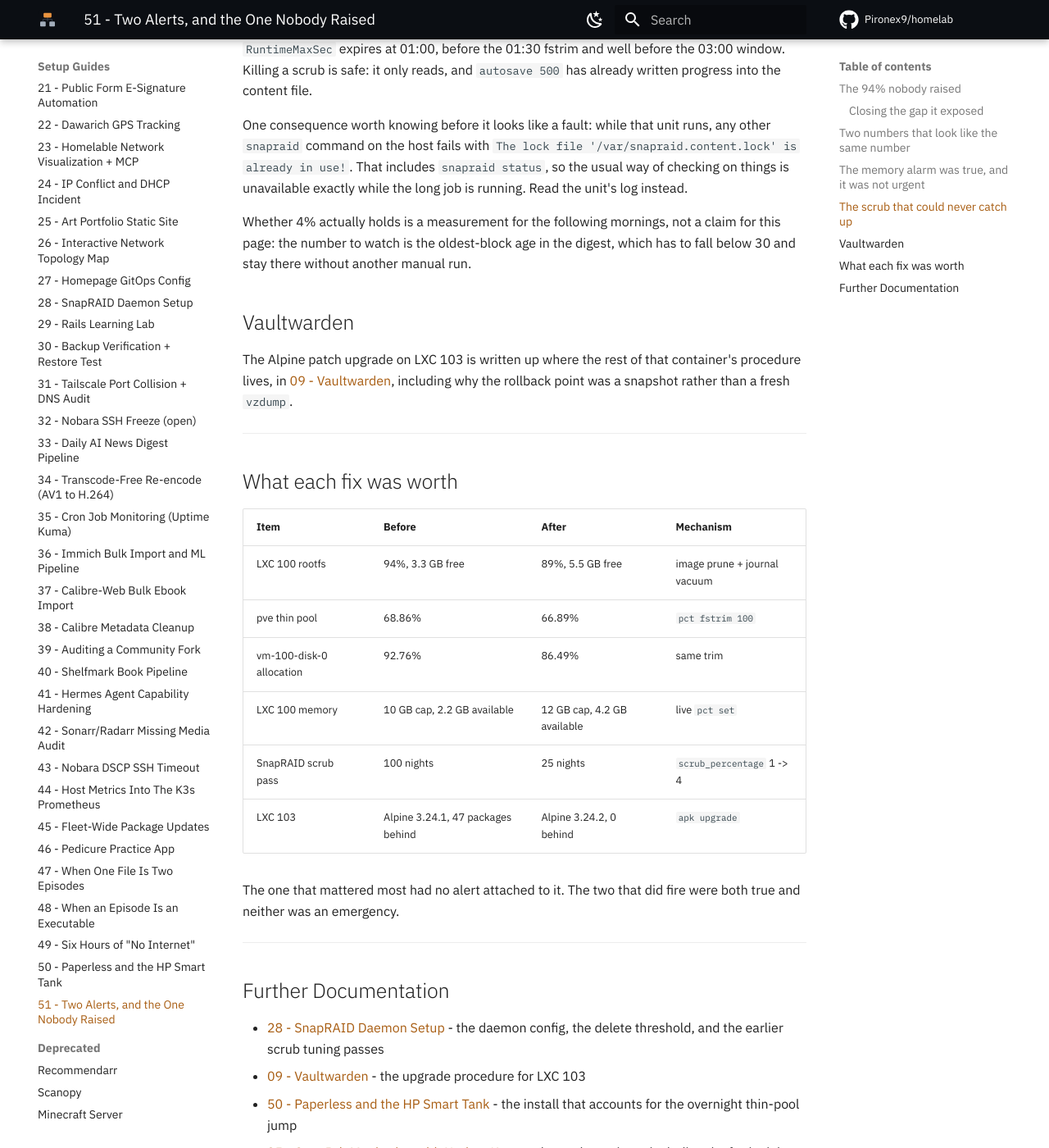
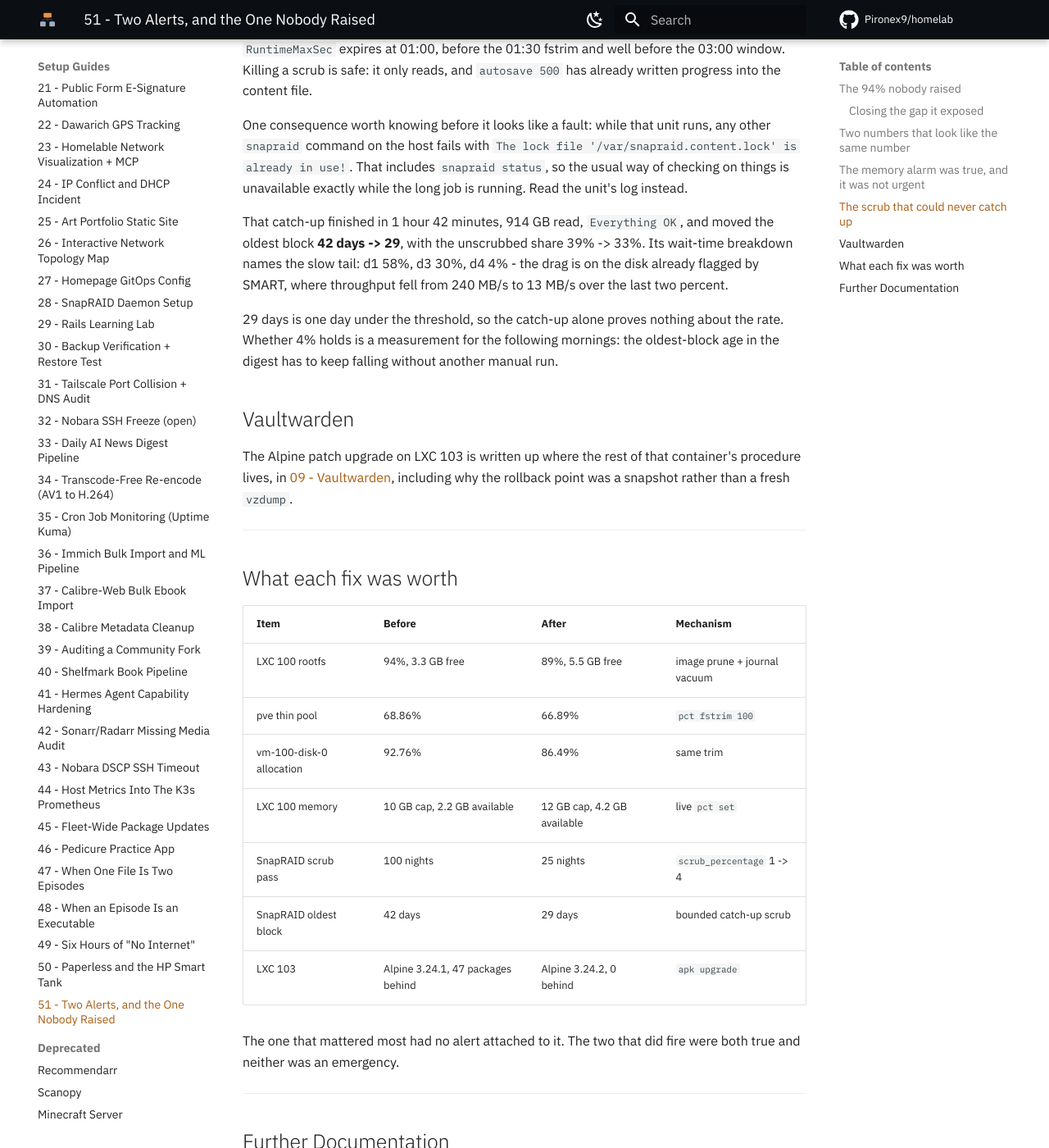
Before and after one commit to Pironex9/homelab, an MkDocs documentation site: the page built from docs/proxmox/51_Two_Alerts_And_The_One_Nobody_Raised.md, in a window 1280 px wide and 1400 px high, scrolled down 4413 px. Shown: the whole window at 82% size. Built offline with MkDocs 1.6.1 and Material for MkDocs 9.7.7, drawn with Linux system fonts in a browser that asks for light colours; comment, search, counter and statistics services are not loaded.

Commit message:
docs(snapraid): the catch-up moved the oldest block 42 days to 29
914 GB in 1h42m, Everything OK, unscrubbed share 39% to 33%. The wait-time
breakdown puts the slow tail on d1, the disk SMART already flagged, where
throughput fell from 240 MB/s to 13 MB/s over the last two percent.

One day under the 30-day threshold proves nothing about the rate; that shows up
in the following mornings' digests.

```diff
--- a/docs/proxmox/51_Two_Alerts_And_The_One_Nobody_Raised.md
+++ b/docs/proxmox/51_Two_Alerts_And_The_One_Nobody_Raised.md
@@ -220,9 +220,14 @@ other `snapraid` command on the host fails with `The lock file
 usual way of checking on things is unavailable exactly while the long job is running. Read
 the unit's log instead.
 
-Whether 4% actually holds is a measurement for the following mornings, not a claim for
-this page: the number to watch is the oldest-block age in the digest, which has to fall
-below 30 and stay there without another manual run.
+That catch-up finished in 1 hour 42 minutes, 914 GB read, `Everything OK`, and moved the
+oldest block **42 days -> 29**, with the unscrubbed share 39% -> 33%. Its wait-time
+breakdown names the slow tail: d1 58%, d3 30%, d4 4% - the drag is on the disk already
+flagged by SMART, where throughput fell from 240 MB/s to 13 MB/s over the last two percent.
+
+29 days is one day under the threshold, so the catch-up alone proves nothing about the
+rate. Whether 4% holds is a measurement for the following mornings: the oldest-block age in
+the digest has to keep falling without another manual run.
 
 ## Vaultwarden
 
@@ -242,6 +247,7 @@ including why the rollback point was a snapshot rather than a fresh `vzdump`.
 | vm-100-disk-0 allocation | 92.76% | 86.49% | same trim |
 | LXC 100 memory | 10 GB cap, 2.2 GB available | 12 GB cap, 4.2 GB available | live `pct set` |
 | SnapRAID scrub pass | 100 nights | 25 nights | `scrub_percentage` 1 -> 4 |
+| SnapRAID oldest block | 42 days | 29 days | bounded catch-up scrub |
 | LXC 103 | Alpine 3.24.1, 47 packages behind | Alpine 3.24.2, 0 behind | `apk upgrade` |
 
 The one that mattered most had no alert attached to it. The two that did fire were both
```
Also changed, not shown: docs/proxmox/28_SnapRAID_Daemon_Setup.md (+5 -0 lines).
